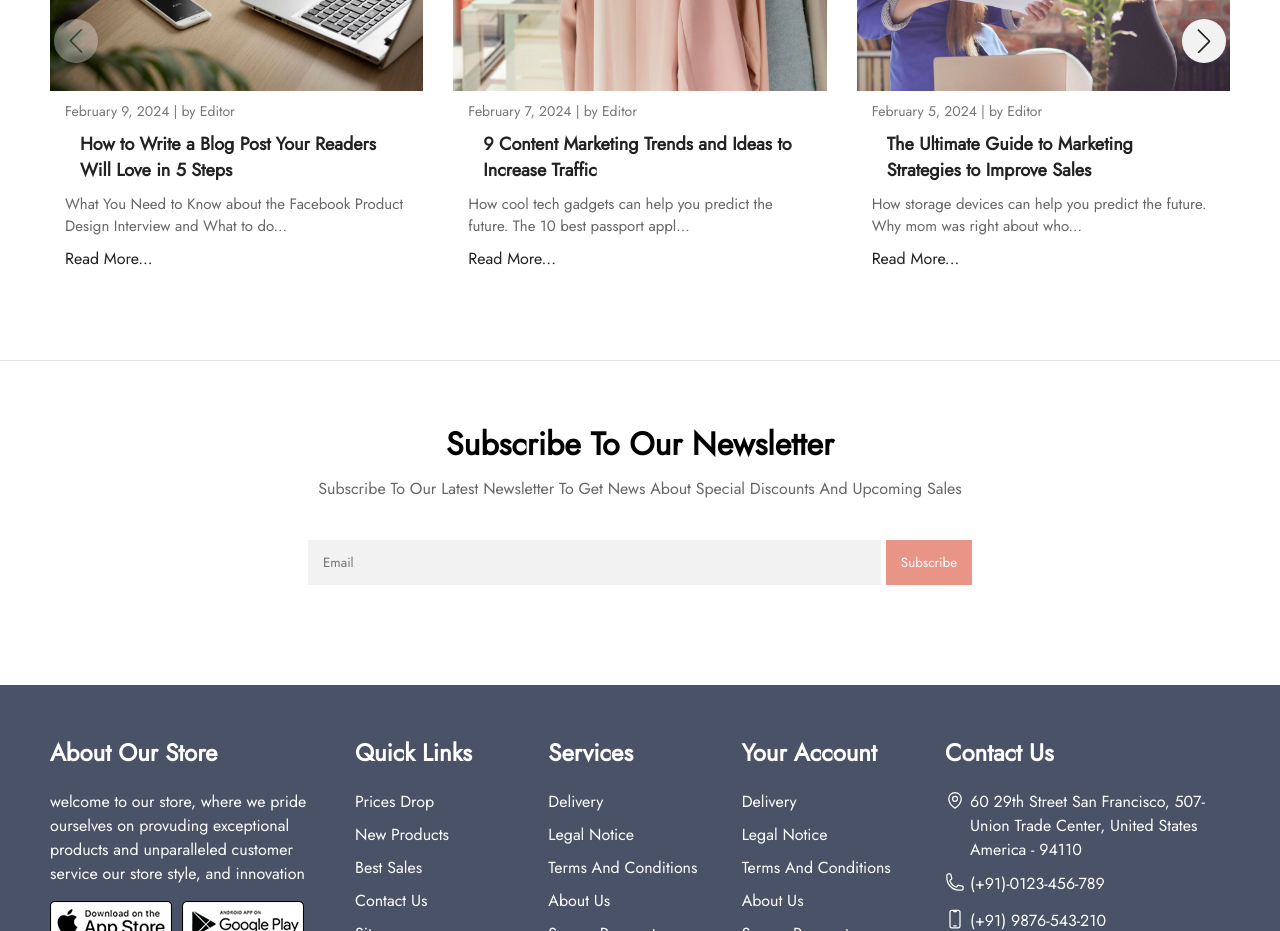
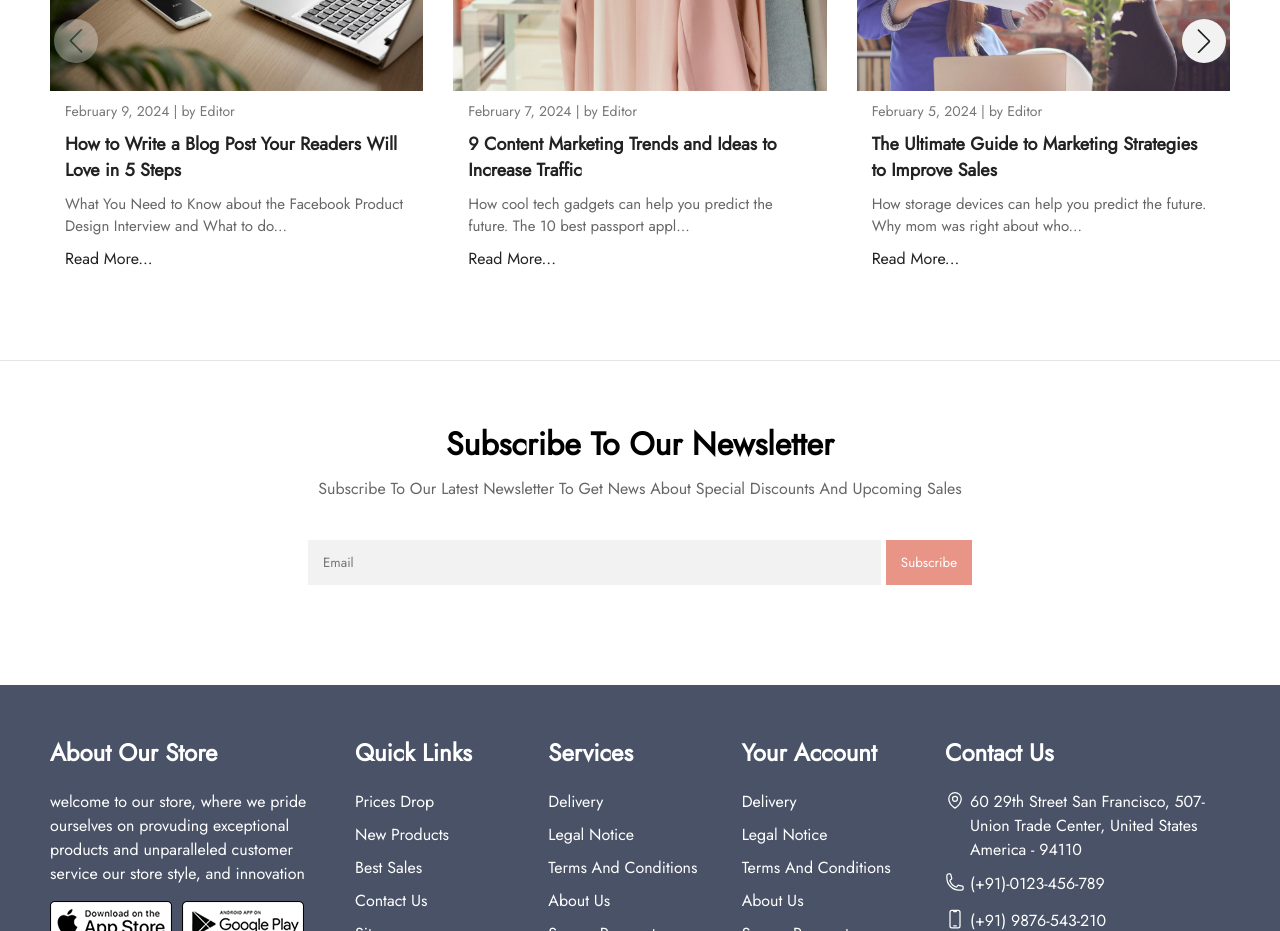
Before and after one commit to mohammadkhani76/Ciramica-Store, a React app: page / in a window 1280 px wide. Shown: the part 2500-3431 px from the top of the page. Built offline with nearby package versions, Linux system fonts and the light colour scheme; no server answers; the HTML template or start-up script is replaced by a standard one.

Commit message:
updated css

```diff
--- a/src/components/BlogPost/BlogPost.css
+++ b/src/components/BlogPost/BlogPost.css
@@ -25,7 +25,6 @@
   & h2 {
     font-size: 18px;
     font-weight: 600;
-    padding-inline: 15px;
     transition: color 0.3s ease;
     cursor: pointer;
   }
```
